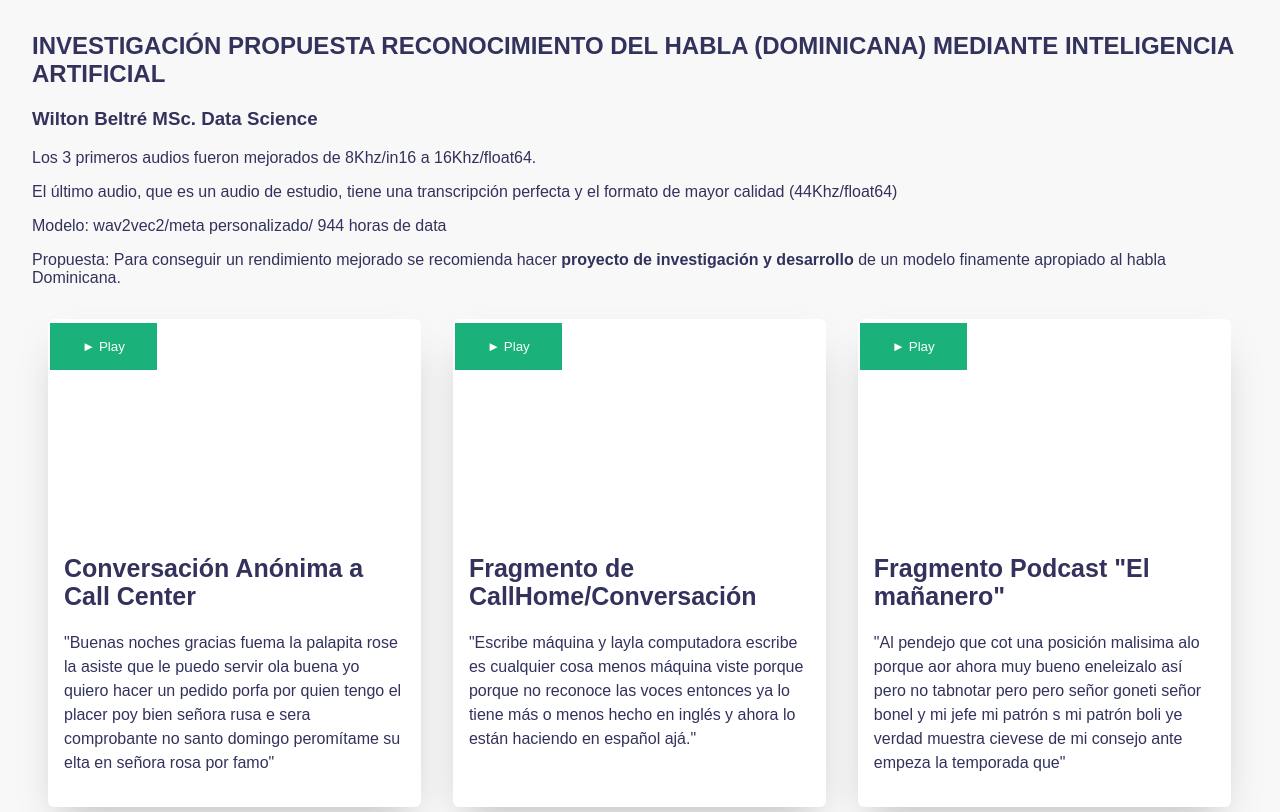
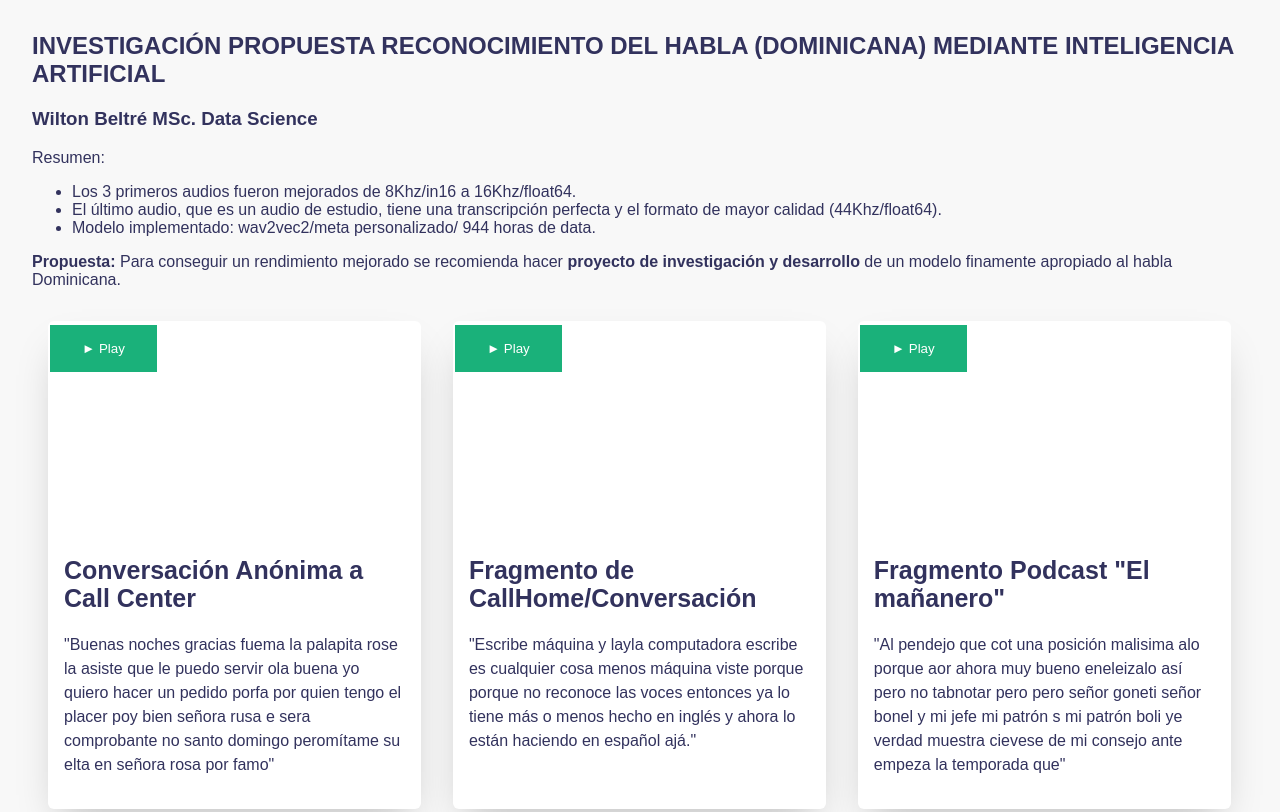
Before and after one commit to beltrewilton/transcript, a plain HTML site: page index.html in a window 1280 px wide. Shown: the top 812 px of the page. Drawn offline with Linux system fonts and the light colour scheme; a script that the page names is missing; a web font is replaced by a local one.

Commit message:
all page

```diff
--- a/index.html
+++ b/index.html
@@ -15,17 +15,14 @@
 <body>
     <h2>INVESTIGACIÓN PROPUESTA RECONOCIMIENTO DEL HABLA (DOMINICANA) MEDIANTE INTELIGENCIA ARTIFICIAL</h2>
     <h3>Wilton Beltré MSc. Data Science</h3>
+    <p>Resumen:</p>
+    <ul>
+        <li>Los 3 primeros audios fueron mejorados de 8Khz/in16 a 16Khz/float64.</li>
+        <li>El último audio, que es un audio de estudio, tiene una transcripción perfecta y el formato de mayor calidad (44Khz/float64).</li>
+        <li>Modelo implementado: wav2vec2/meta personalizado/ 944 horas de data.</li>
+    </ul>
     <p>
-        Los 3 primeros audios fueron mejorados de 8Khz/in16 a 16Khz/float64.
-    </p>
-    <p>
-        El último audio, que es un audio de estudio, tiene una transcripción perfecta y el formato de mayor calidad (44Khz/float64)
-    </p>
-    <p>
-        Modelo: wav2vec2/meta personalizado/ 944 horas de data
-    </p>
-    <p>
-        Propuesta: Para conseguir un rendimiento mejorado se recomienda hacer <b>proyecto de investigación y desarrollo</b> de un modelo finamente apropiado al habla Dominicana.
+        <b>Propuesta:</b> Para conseguir un rendimiento mejorado se recomienda hacer <b>proyecto de investigación y desarrollo</b> de un modelo finamente apropiado al habla Dominicana.
     </p>
 
     <div class="container">
```
